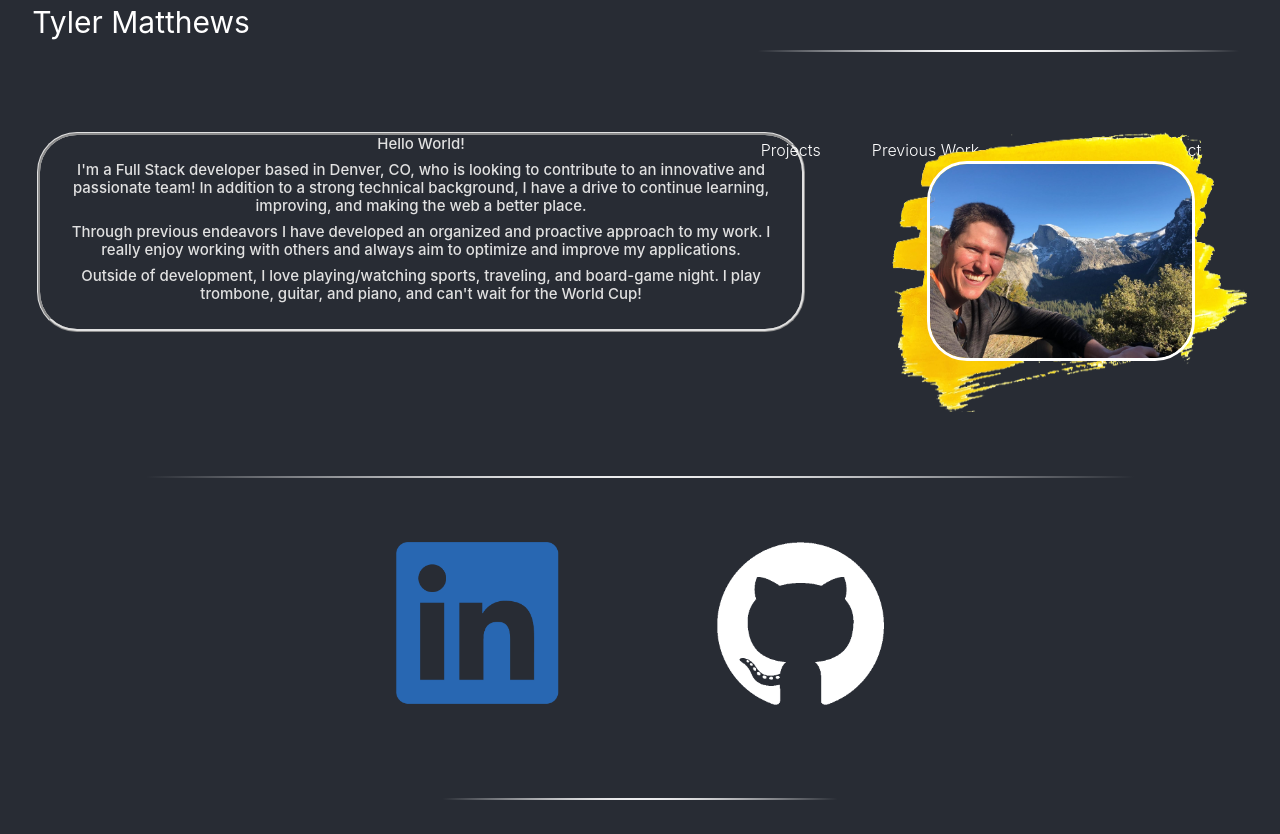
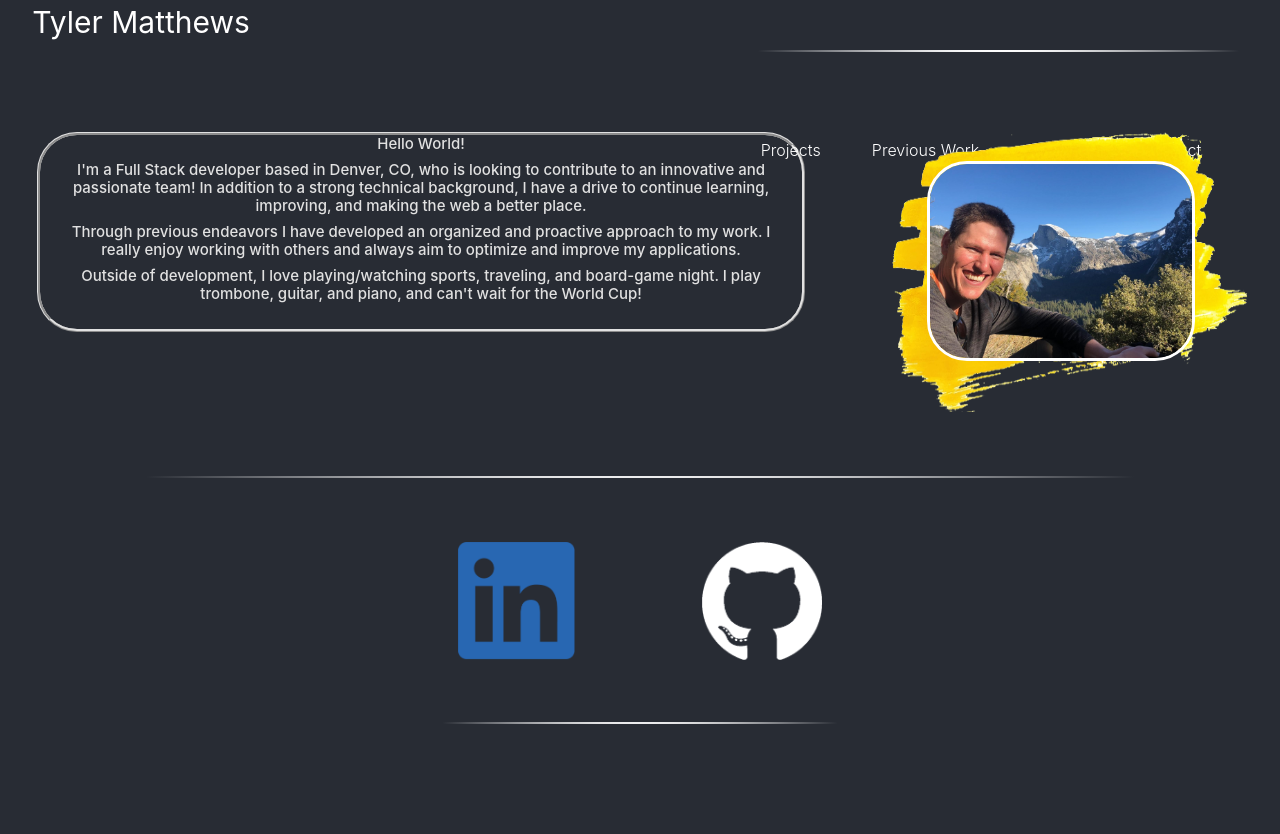
Before and after one commit to T-Matthews/profile_react, a React (Create React App) app: page / in a window 1280 px wide. After the commit the page ends 800 px from the top, so only its background shows below. Built offline with nearby package versions, Linux system fonts and the light colour scheme.

Commit message:
sizing on link icons

```diff
--- a/src/css/App.css
+++ b/src/css/App.css
@@ -290,8 +290,6 @@ background: radial-gradient(white, white, #282c34 70%)
 
 .links{
   margin-top: 6vh;
-
-
   display: flex;
   flex-direction: row;
   justify-content: center;
@@ -313,7 +311,7 @@ background: radial-gradient(white, white, #282c34 70%)
   margin-right:4vh;
 
   max-height: 60%;
-  height:20vw;
+  height:180px
   ;
 }
 .links-underline{
```
